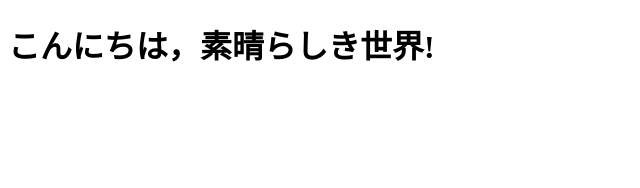
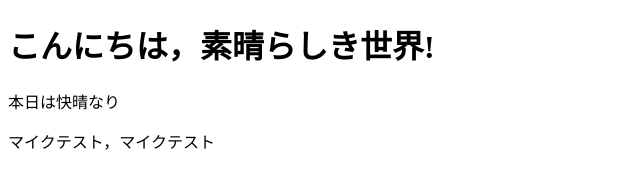
Before and after one commit to c0b23112b1/my-first-website, a plain HTML site: page index.html in a window 1280 px wide. Shown: the whole page, without its empty margins (0-640 px from the left). Drawn offline with Linux system fonts and the light colour scheme.

Commit message:
本文の追加

```diff
--- a/index.html
+++ b/index.html
@@ -8,5 +8,7 @@
 </head>
 <body>
     <h1>こんにちは，素晴らしき世界!</h1>
+    <p>本日は快晴なり</p>
+    <p>マイクテスト，マイクテスト</p>
 </body>
 </html>
```
